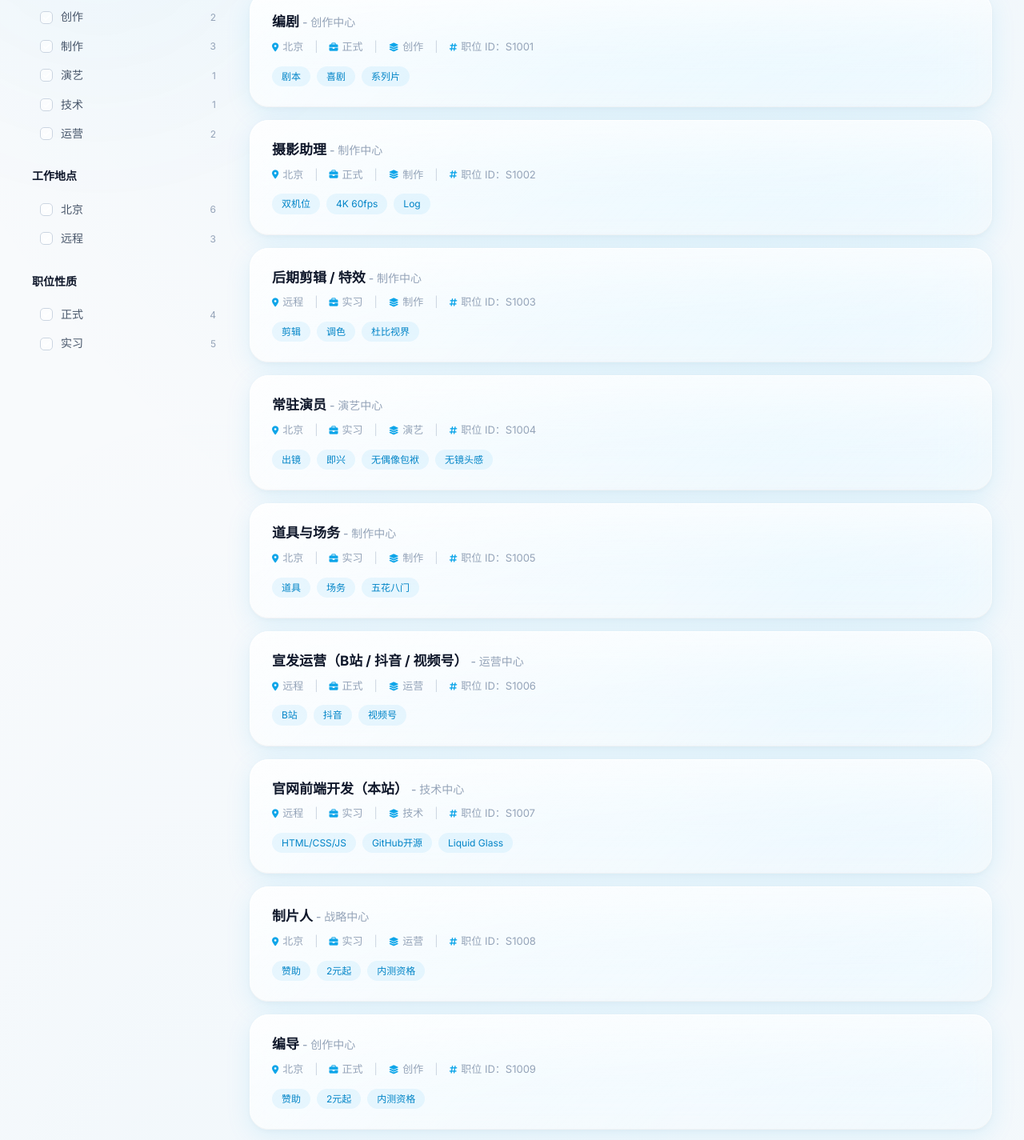
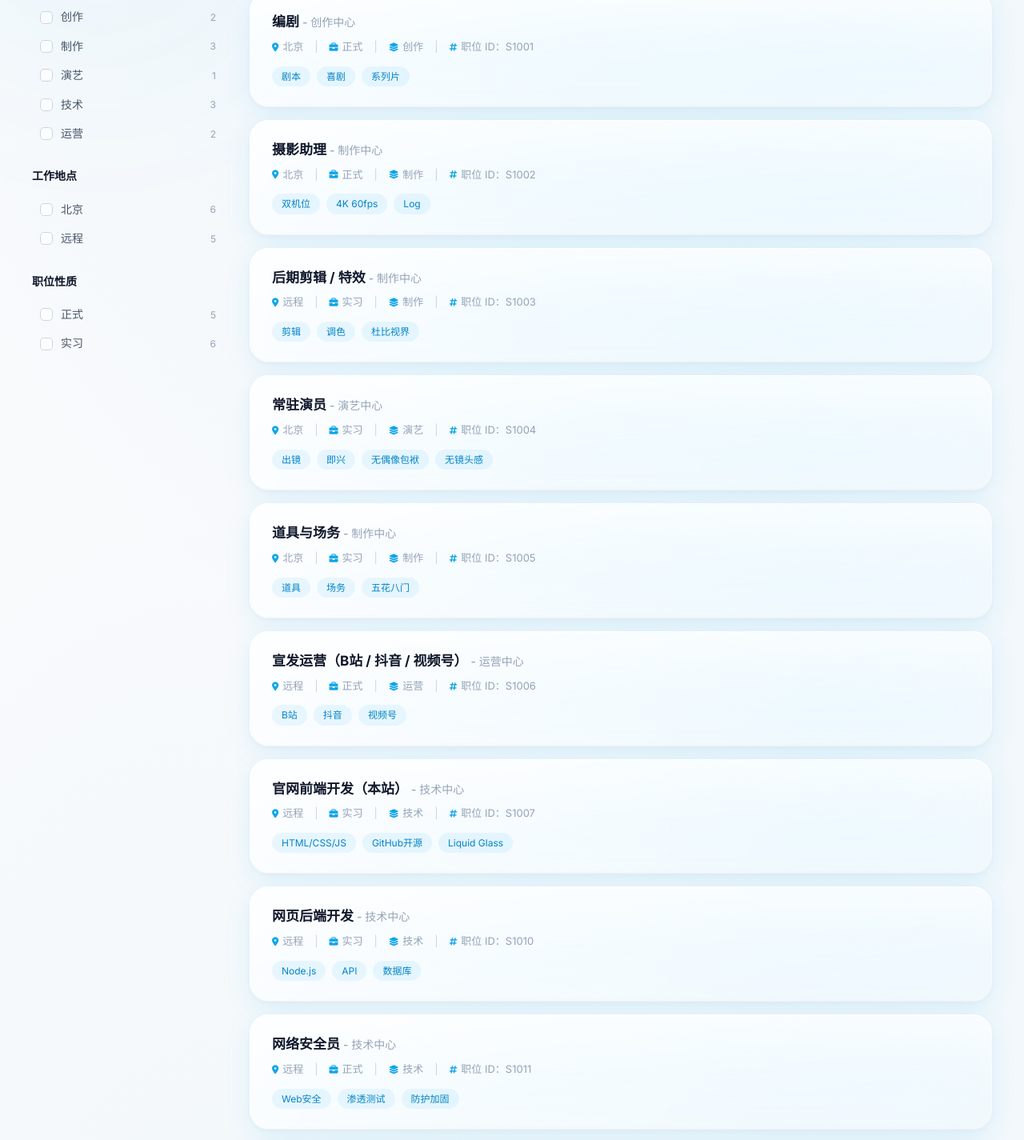
Before and after one commit to ClockSalt1312/clocksalt1312.github.io, a plain HTML site: page jobs.html in a window 1280 px wide. Shown: the part 833-2258 px from the top of the page at 80% size. Drawn offline with Linux system fonts and the light colour scheme; a web font is replaced by a local one.

Commit message:
Add files via upload

```diff
--- a/jobs.html
+++ b/jobs.html
@@ -180,12 +180,11 @@
             -webkit-backdrop-filter: var(--liquid-blur);
             border: none; border-radius: var(--radius-full);
             padding: 6px 16px; font-size: 13px; color: var(--primary-hover);
-            max-width: 380px; white-space: nowrap; overflow: hidden; text-overflow: ellipsis;
             box-shadow: var(--liquid-inner-highlight), var(--liquid-edge-glow),
                         0 2px 8px rgba(14,165,233,0.08);
         }
         .fun-fact-pill i { font-size: 14px; flex-shrink: 0; }
-        .fun-fact-pill span { overflow: hidden; text-overflow: ellipsis; }
+        .fun-fact-pill span { white-space: nowrap; }
 
         @keyframes fadeSlideIn {
             from { opacity: 0; transform: translateY(4px); }
@@ -739,7 +738,7 @@
     <header class="header" id="header">
         <div class="container header-inner">
             <div class="header-left">
-                <a href="index.html" class="logo-link" aria-label="回到首页">
+                <a href="https://bjhx.github.io/" class="logo-link" aria-label="回到首页">
                     <img src="logo_final.png" alt="时律盐创" class="logo">
                 </a>
             </div>
@@ -1087,6 +1086,47 @@
                 ]
             },
             {
+                id: 'S1010',
+                title: '网页后端开发',
+                dept: '技术中心',
+                category: '技术',
+                city: '远程',
+                type: '实习',
+                hot: false,
+                tags: ['Node.js', 'API', '数据库'],
+                desc: [
+                    '负责官网后端接口与数据服务，配合前端落地"商店"等新功能',
+                    '搭建并维护访客账号系统、登录鉴权与注册审核流程',
+                    '优化访问速度，让官网加载快过《逃单惊魂》的更新'
+                ],
+                req: [
+                    '熟悉任意一门后端语言（Node.js / Python / Go 均可）',
+                    '了解 RESTful API 与数据库基础，能看懂 SQL',
+                    '会处理跨域、鉴权这些"看不见但很重要"的东西',
+                    '有 GitHub 账号，代码能跑起来再提交'
+                ]
+            },
+            {
+                id: 'S1011',
+                title: '网络安全员',
+                dept: '技术中心',
+                category: '技术',
+                city: '远程',
+                type: '正式',
+                hot: true,
+                tags: ['Web安全', '渗透测试', '防护加固'],
+                desc: [
+                    '负责官网与服务器的安全防护，守住访客账号和钟导的邮箱',
+                    '定期进行漏洞扫描与渗透测试，发现问题及时修复并出报告',
+                    '监控异常访问，防止有人绕过登录白嫖片源'
+                ],
+                req: [
+                    '熟悉常见 Web 漏洞（XSS / SQL 注入 / CSRF 等）及防护手段',
+                    '会用至少一款安全扫描工具，能看懂攻击日志',
+                    '责任心强、保密意识到位，绝不把管理员密码贴进弹幕'
+                ]
+            },
+            {
                 id: 'S1008',
                 title: '制片人',
                 dept: '战略中心',
```
Also changed, not shown: index.html (+32 -8 lines), 圆圆index.html (line endings or trailing spaces).
